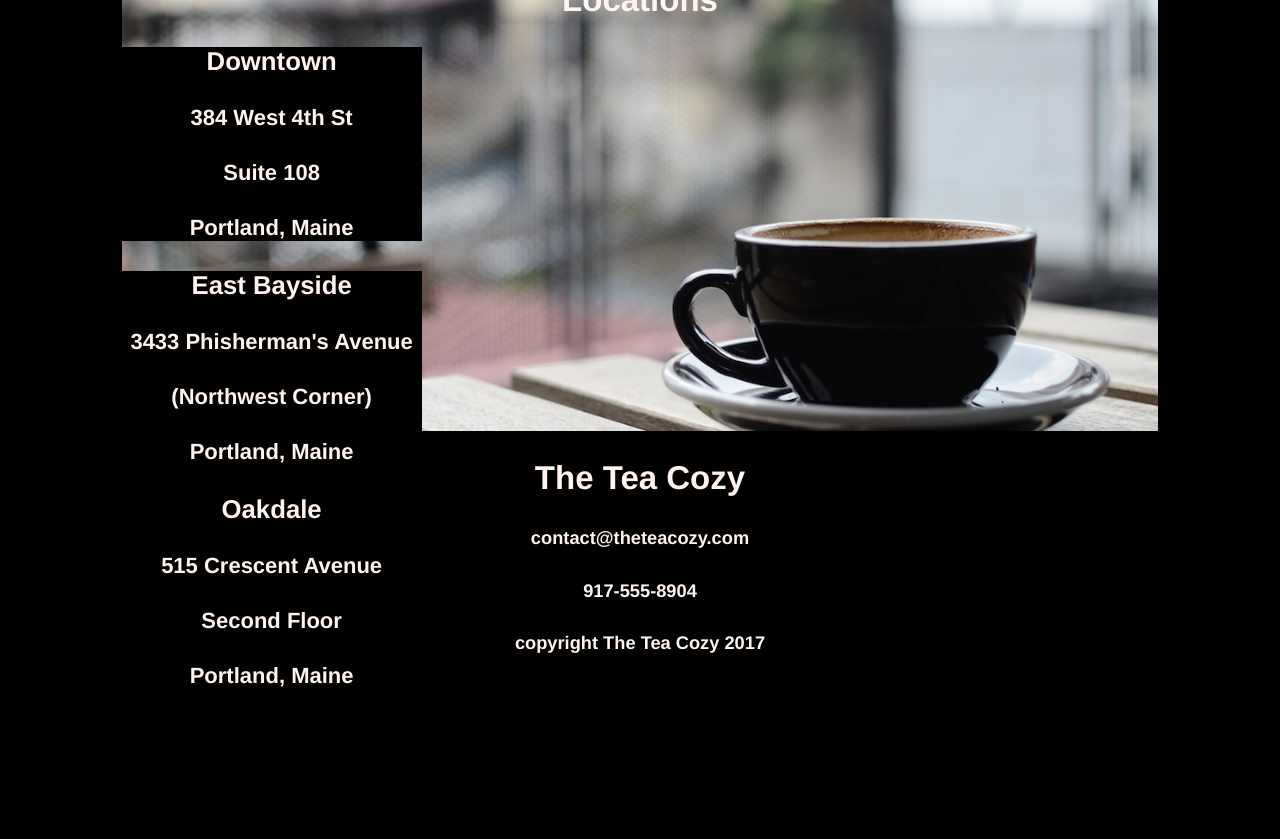
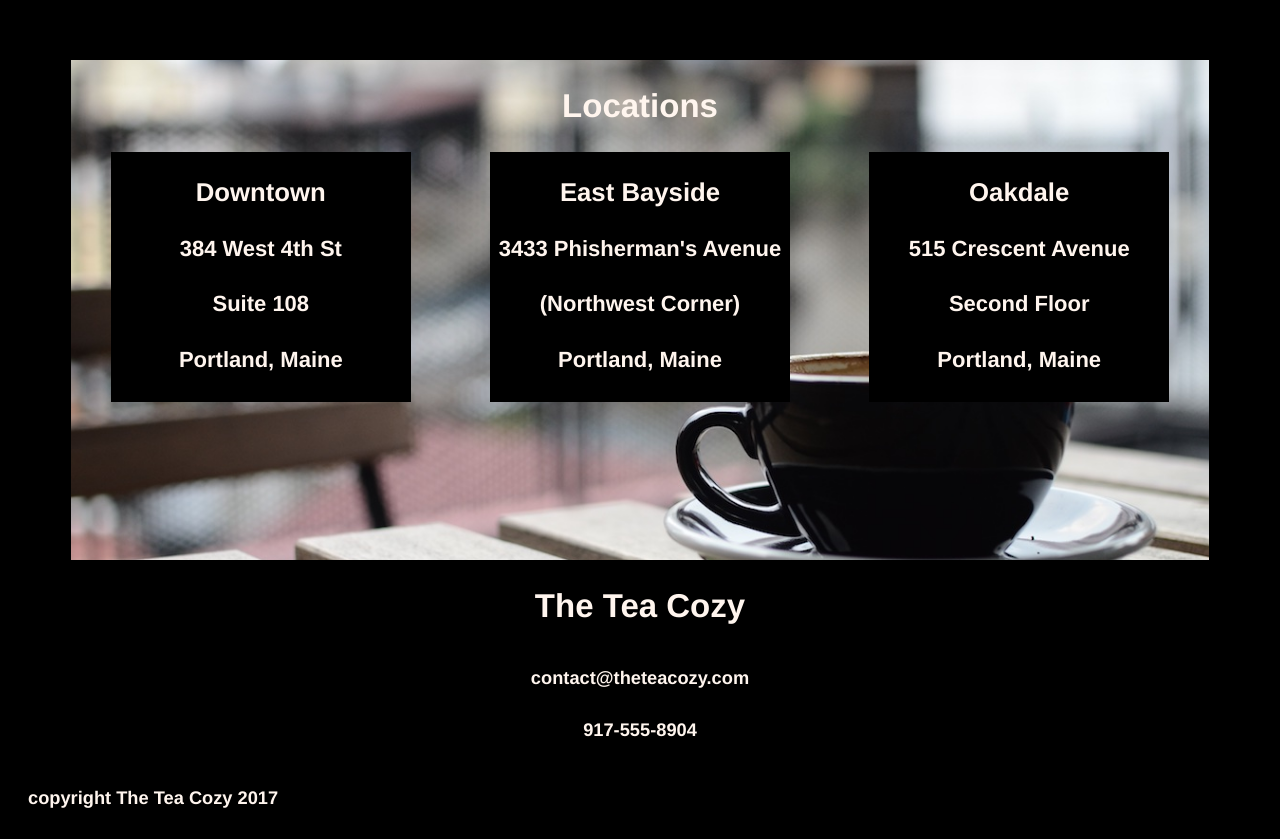
Before and after one commit to Saummmm/tea-cozy, a plain HTML site: page index.html in a window 1280 px wide. Shown: the part 1535-2374 px from the top of the page. Before the commit the page ends 2224 px from the top, so only its background shows below. Drawn offline with Linux system fonts and the light colour scheme.

Commit message:
finished product

```diff
--- a/index.html
+++ b/index.html
@@ -5,30 +5,31 @@
     <title>The Tea Cozy</title>
     <link rel="stylesheet" href="style.css" type="text/css" />
     </head>
+    <body>
         <header>
             <img src="./resources/img-tea-cozy-logo.webp" alt="hi">
             <nav>
                 <ul>
                     <li>
-                    Mission
+                        <a href="#first-page">Mission</a>
                     </li>
                     <li>
-                    Featured Tea
+                        <a href="#tea-of-the-month">Featured Tea</a>
                     </li>
                     <li>
-                    Locations
+                        <a href="#location-container">Locations</a>
                     </li>
                 </ul>
             </nav>
         </header>
-    <body>
-        <div class="first-page">
+        <main>
+            <div id="first-page">
                 <div class="outline-text">
                     <h2>Our Mission</h2>
                     <h4>Hanpicked, Artisanally Curated, Free Range, Sustainable, Small Batch, Fair Trade, Organic Tea </h4>
                 </div>
             </div>
-        <div class="tea-of-the-month">
+            <div id="tea-of-the-month">
                 <h2>Tea of the Month</h2>
                 <h4>
                     What's Steeping at The Tea Cozy
@@ -55,7 +56,8 @@
                         <h4>Bedford Bizarre Tea</h4>
                     </div>
                 </div>
-            <div class="location-container">
+            </div>
+            <div id="location-container">
                 <h2>Locations</h2>
                 <div class="location-rects-container">
                     <div class="location-rects">
@@ -78,20 +80,14 @@
                     </div>
                 </div>
             </div>
-            <footer>
             <div class="contact-container">
                 <h2>The Tea Cozy</h2>
                 <h5>contact@theteacozy.com</h5>
                 <h5>917-555-8904</h5>
             </div>
+        </main>
+        <footer>
             <h5 class="copyright">copyright The Tea Cozy 2017</h5>
         </footer>
-        </div>
     </body>
-    <footer>
-
-    </footer>
-<body>
-</body>
-
 </html>
--- a/style.css
+++ b/style.css
@@ -31,11 +31,11 @@ header img {
   height: 50px;
   padding-left: 10px;
 }
-body {
+main {
   width: 90%;
   margin: auto auto;
 }
-.first-page {
+#first-page {
   padding-top: 69px;
   background-image: url("./resources/img-mission-background.jpg");
   background-repeat: no-repeat;
@@ -55,9 +55,9 @@ body {
   align-content: center;
   justify-content: center;
 }
-.tea-of-the-month {
-  margin: auto auto;
-  width: 90%;
+#tea-of-the-month {
+  margin: 75px auto;
+  width: 1000px;
 }
 .tea-container {
   display: flex;
@@ -75,22 +75,43 @@ body {
 img {
   max-width: 100%;
 }
-.location-container {
+#location-container {
   background-image: url("./resources/img-locations-background.jpg");
   background-repeat: no-repeat;
   background-position: center;
   background-size: cover;
-  max-height: 500px;
+  height: 500px;
   width: auto;
-}
-.location-container h2 {
-  padding-top: 50px;
+  display: flex;
+  flex-direction: column;
+  align-content: center;
+  margin-top: 100px;
 }
 .location-rects-container {
-  align-items: center;
+  display: flex;
+  justify-content: space-around;
 }
 .location-rects {
   background-color: black;
-  max-width: 300px;
+  width: 300px;
+  height: auto;
   flex-direction: column;
+  align-content: space-evenly;
 }
+.contact-container {
+  max-height: 200px;
+  width: auto;
+  display: flex;
+  flex-direction: column;
+  padding: 0px;
+}
+.contact-container h5 {
+  margin: 15px;
+}
+.copyright {
+  text-align: left;
+  margin-left: 20px;
+}
+footer {
+  display: inline;
+}
```
Lines whose indentation alone changed are shown as unchanged.
